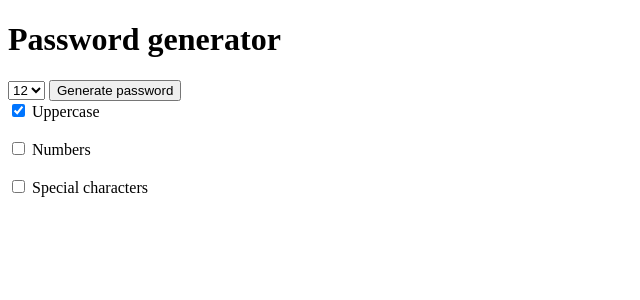
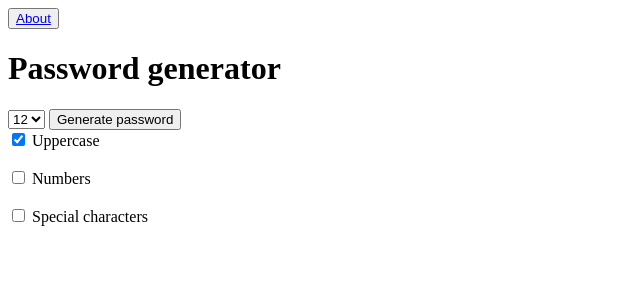
Before and after one commit to mrKazzila/password_generator, a Django app: page / in a window 1280 px wide. Shown: the top 300 px of the page, without its empty margins (0-640 px from the left). Run offline with Django 3.2, Linux system fonts and the light colour scheme.

Commit message:
feat: add about page

```diff
--- a/password_generator/generator/templates/generator/home.html
+++ b/password_generator/generator/templates/generator/home.html
@@ -7,6 +7,13 @@
 </head>
 
 <body>
+
+<header>
+    <button>
+        <a href="{% url 'about' %}">About</a>
+    </button>
+</header>
+
 <h1>Password generator</h1>
 
 <form action="{% url 'password' %}">
@@ -29,8 +36,7 @@
         <input type="checkbox" name="special"> Special characters
     <br>
 
-
-</form>
+</form
 
 </body>
 
--- a/password_generator/generator/views.py
+++ b/password_generator/generator/views.py
@@ -36,3 +36,8 @@ class PasswordView(TitleMixin, TemplateView):
         context = super().get_context_data(**kwargs)
         context['password'] = self.random_generator()
         return context
+
+
+class AboutView(TitleMixin, TemplateView):
+    template_name = 'generator/about.html'
+    title = 'SPG | About'
--- a/password_generator/password_generator/urls.py
+++ b/password_generator/password_generator/urls.py
@@ -17,6 +17,7 @@ from django.urls import path
 from generator import views
 
 urlpatterns = [
-    path('', views.HomeView.as_view()),
+    path('', views.HomeView.as_view(), name='home'),
     path('password/', views.PasswordView.as_view(), name='password'),
+    path('about/', views.AboutView.as_view(), name='about'),
 ]
```
Also changed, not shown: password_generator/generator/templates/generator/about.html (added, +13 -0 lines).
